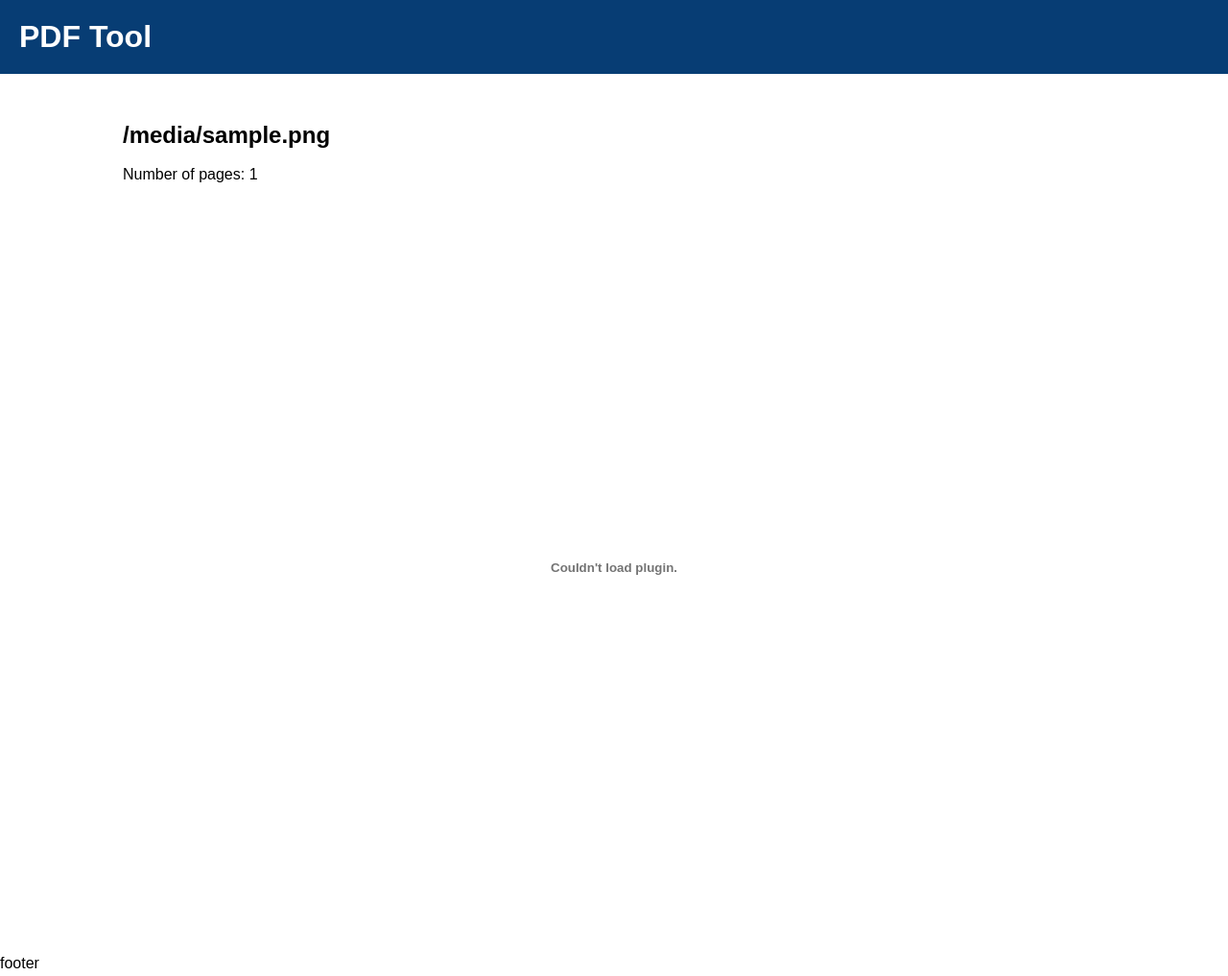
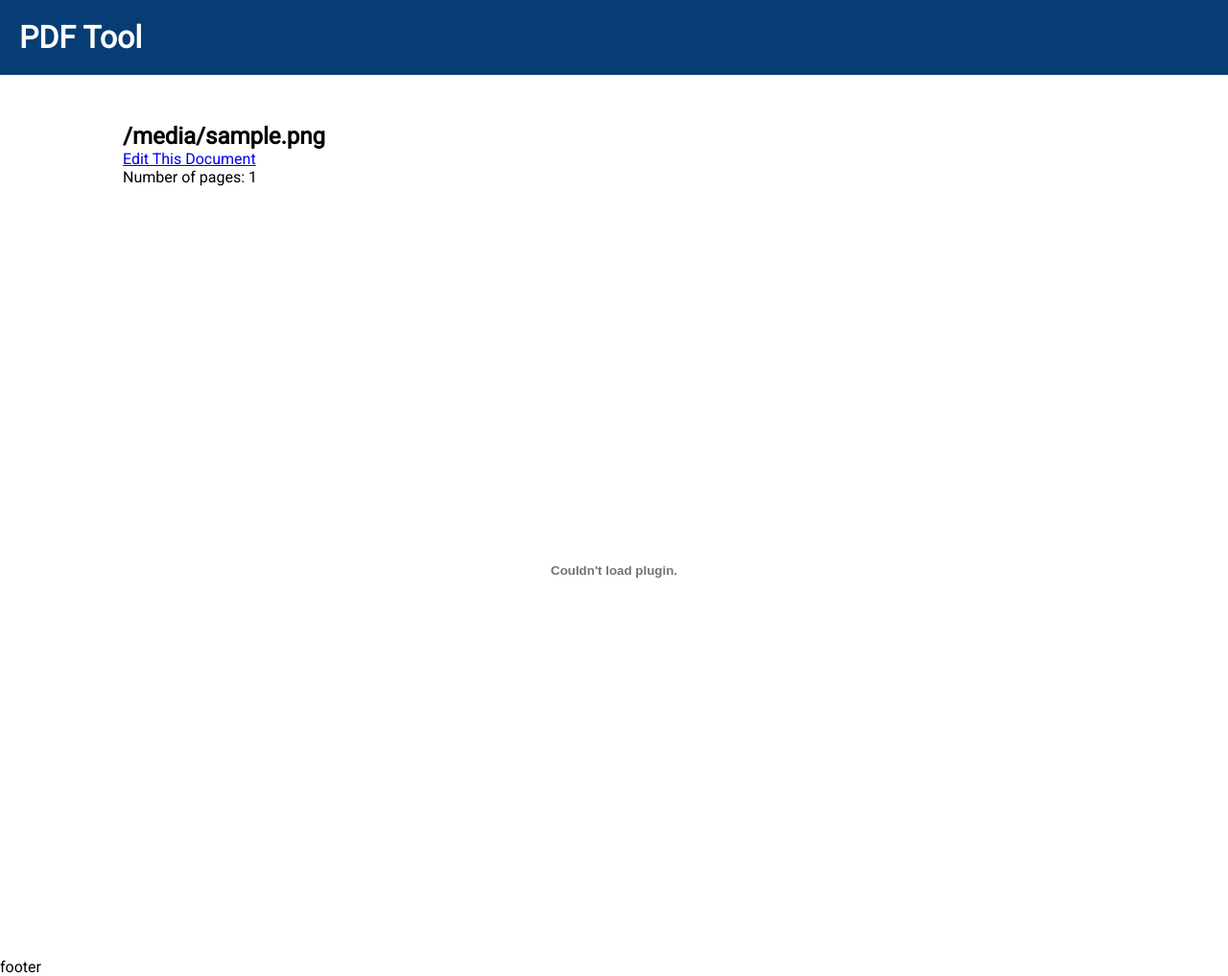
Before and after one commit to jod35/pdf-write, a Flask app: template templates/fileview.html in a window 1280 px wide. Shown: the whole page at 96% size. Run offline with Flask 2, Linux system fonts and the light colour scheme; the template is opened without the code that fills it: most values are stand-ins (such as "Sample title", 1, 10 or a date in 2020); some libraries are stand-ins or nearby versions.

Commit message:
work on pdf to docx conversion

```diff
--- a/app.py
+++ b/app.py
@@ -9,11 +9,17 @@
 from PyPDF2 import PdfFileReader,PdfFileWriter
 import os
 import json
-
+from pdf2docx import parse
 
 app=Flask(__name__)
 
 app.config['UPLOAD_PATH']='static/uploads'
+
+base_dir=os.path.dirname(os.path.realpath(__file__))
+
+static_dir=os.path.join(base_dir,'static/')
+
+uploads_dir=os.path.join(static_dir, 'uploads')
 
 @app.route('/', methods=['GET', 'POST'])
 def index():
@@ -54,8 +60,15 @@
     }
     return render_template('fileview.html',**context)
 
+@app.route('/edit/<file_name>')
+def edit_pdf_file(file_name):
+
+    file_to_edit=os.path.join(uploads_dir,file_name)
+
+    parse(file_to_edit,output_file,start=0,end=None)
 
 
+    return render_template('file-edit.html')
 
 
 
--- a/static/main.css
+++ b/static/main.css
@@ -3,6 +3,7 @@
     margin: 0;
     box-sizing: border-box;
     font-family: Arial, Helvetica, sans-serif;
+    font-family: 'Roboto', sans-serif;
 }
 main{
     min-height: 100vh;
--- a/templates/base.html
+++ b/templates/base.html
@@ -6,6 +6,8 @@
     <meta name="viewport" content="width=device-width, initial-scale=1.0">
     <link rel="stylesheet" href="{{url_for('static',filename='main.css')}}">
     <link rel="stylesheet" href="{{url_for('static',filename='dropzone.css')}}">
+    <link rel="preconnect" href="https://fonts.gstatic.com">
+    <link href="https://fonts.googleapis.com/css2?family=Roboto&display=swap" rel="stylesheet">
     <script src="{{url_for('static',filename='dropzone.js')}}"></script>
     <script src="{{url_for('static',filename='pdfobject.js')}}"></script>
     <script src="{{url_for('static',filename='custom.js')}}"></script>
--- /dev/null
+++ b/templates/file-edit.html
@@ -0,0 +1,4 @@
+{% extends 'base.html' %}
+{% block body %}
+
+{% endblock body %}
--- a/templates/fileview.html
+++ b/templates/fileview.html
@@ -2,6 +2,7 @@
 {% block body %}
     <div class="container">
         <h2>{{file_name}}</h2>
+        <a href="/edit/{{file_name}}">Edit This Document</a>
         <br>
         <p>
             Number of pages: {{pages}}
```
Also changed, not shown: 2 other files.
